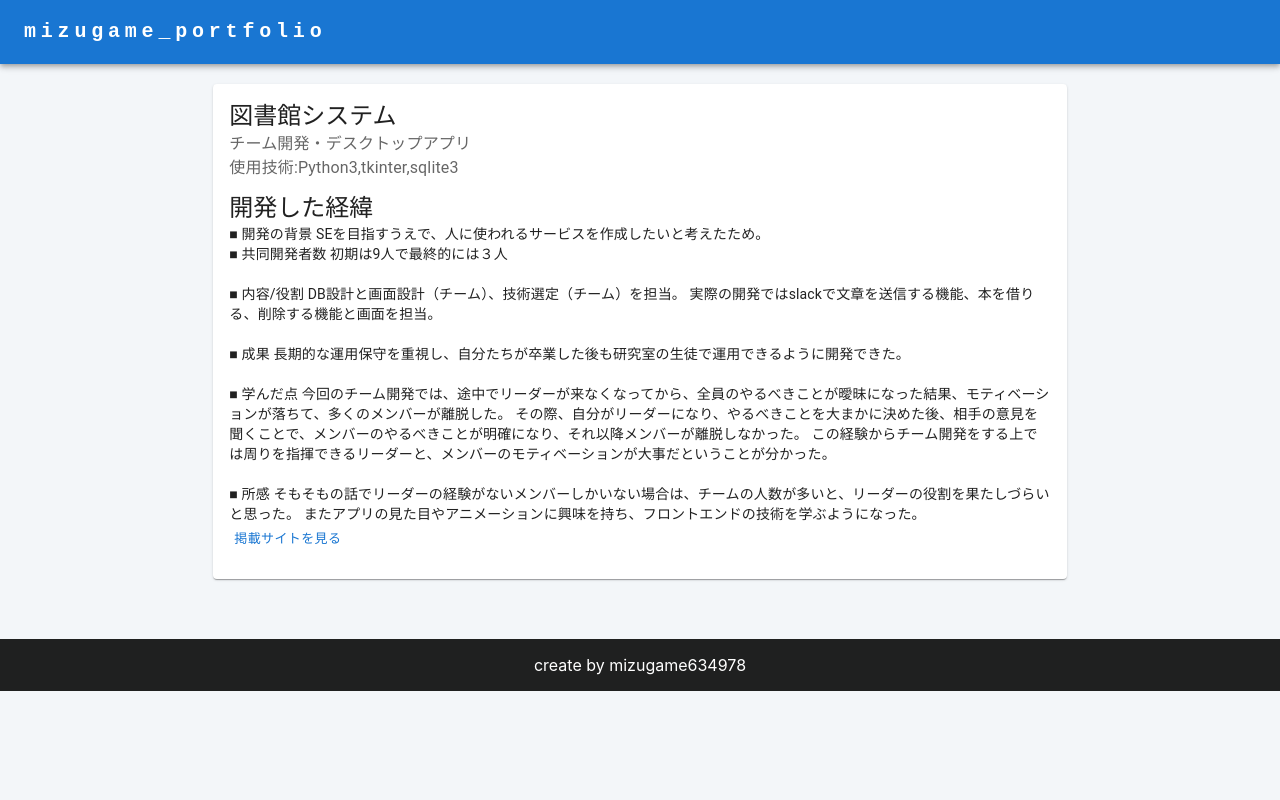
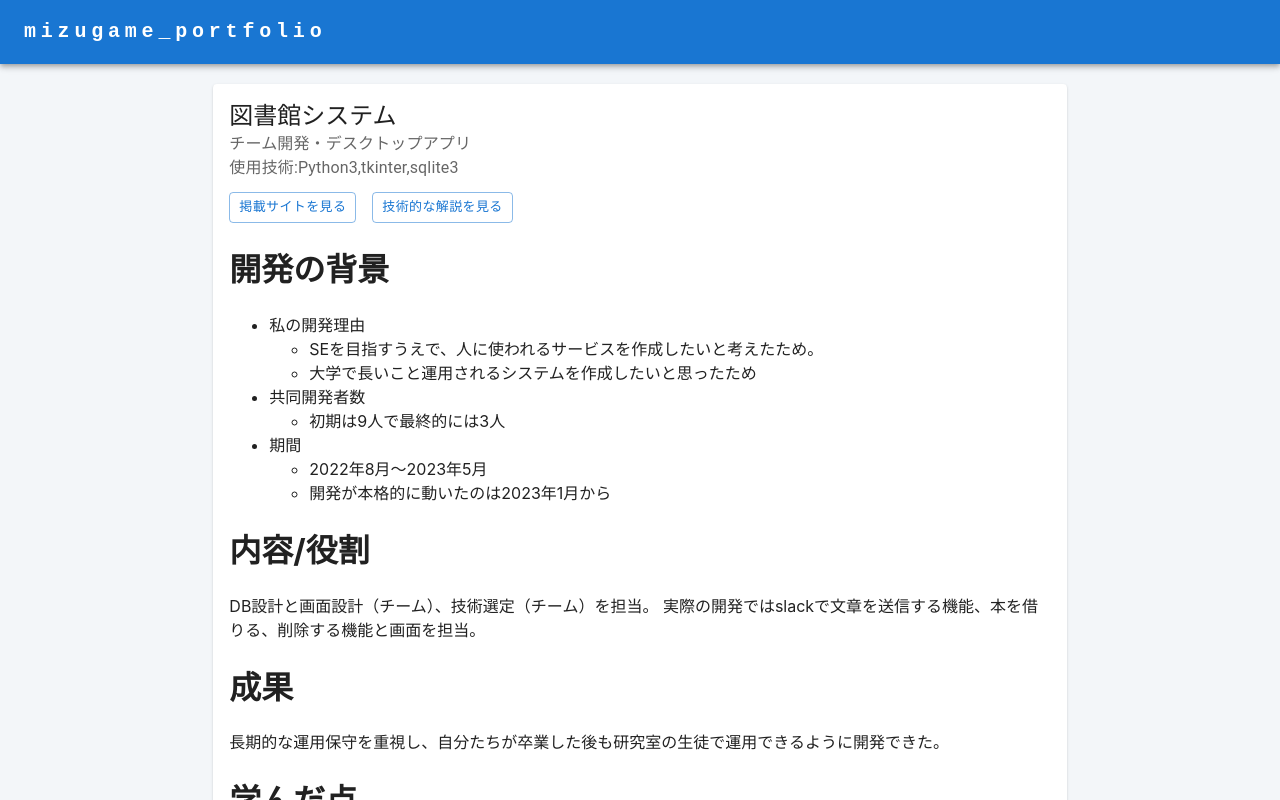
Before and after one commit to mizugame634978/Portfolio_site, a React (Create React App) app: page /Product1 in a window 1280 px wide. Shown: the top 800 px of the page. Built offline with nearby package versions, Linux system fonts and the light colour scheme.

Commit message:
:sparkles: マークダウンで詳細ページを既述できるようになった

```diff
--- a/package.json
+++ b/package.json
@@ -10,10 +10,13 @@
     "@testing-library/jest-dom": "^5.14.1",
     "@testing-library/react": "^13.0.0",
     "@testing-library/user-event": "^13.2.1",
+    "github-markdown-css": "^5.5.0",
     "react": "^18.2.0",
     "react-dom": "^18.2.0",
+    "react-markdown": "^9.0.1",
     "react-router-dom": "6",
     "react-scripts": "5.0.1",
+    "remark-gfm": "^4.0.0",
     "web-vitals": "^2.1.0"
   },
   "scripts": {
--- a/src/App.jsx
+++ b/src/App.jsx
@@ -13,6 +13,7 @@ import Product3 from "./Product3";
 import Product2Detail from "./Product2Detail";
 import Product1Detail from "./Product1Detail";
 import Product3Detail from "./Product3Detail";
+
 import { ResponsiveAppBar } from "./ResponsiveAppBar";
 import Fotter from "./Fotter"
 import Skill from "./Skill";
@@ -63,6 +64,7 @@ function App() {
         <Route path="/Product1" element={<Product1Detail />} />
         <Route path="/Product2" element={<Product2Detail />} />
         <Route path="/Product3" element={<Product3Detail />} />
+
       </Routes>
       <Fotter/>
     </div>
--- a/src/Introduction.jsx
+++ b/src/Introduction.jsx
@@ -8,6 +8,7 @@ import CardContent from "@mui/material/CardContent";
 import Button from "@mui/material/Button";
 import Typography from "@mui/material/Typography";
 import Link from "@mui/material/Link";
+import Stack from '@mui/material/Stack';
 /*mui icons */
 import LocalLibraryIcon from "@mui/icons-material/LocalLibrary";
 import GitHubIcon from "@mui/icons-material/GitHub";
@@ -23,6 +24,7 @@ const card = (
         <br />
         卒業 : 25卒（予定）
         <br />
+        <Stack spacing={2} direction="row">
           <Link
             href="https://github.com/mizugame634978"
             target="_blank"
@@ -31,6 +33,10 @@ const card = (
           >
             <GitHubIcon fontSize="large" />
           </Link>
+          <Link href="https://qiita.com/mizugame634978" target="_blank" rel="noopener">
+            <Button size="small" variant="contained" color="success">Qiita</Button>
+          </Link>
+        </Stack>
       </Typography>
     </CardContent>
   </React.Fragment>
--- a/src/Product1Detail.jsx
+++ b/src/Product1Detail.jsx
@@ -7,10 +7,10 @@ import CardActions from "@mui/material/CardActions";
 import CardContent from "@mui/material/CardContent";
 import Button from "@mui/material/Button";
 import Typography from "@mui/material/Typography";
-
+import Stack from '@mui/material/Stack';
 import LocalLibraryIcon from "@mui/icons-material/LocalLibrary";
 import SportsEsportsIcon from "@mui/icons-material/SportsEsports";
-
+import Product1Markdown from "./Product1Markdown";
 const card = (
   <React.Fragment>
     <Typography variant="h5" component="div">
@@ -22,29 +22,15 @@ const card = (
       使用技術:Python3,tkinter,sqlite3
     </Typography>
 
-    <Typography variant="h5">開発した経緯</Typography>
-    <Typography variant="body2">
-    ■ 開発の背景
-SEを目指すうえで、人に使われるサービスを作成したいと考えたため。<br />
-■ 共同開発者数
-初期は9人で最終的には３人<br /><br />
-■ 内容/役割
-DB設計と画面設計（チーム）、技術選定（チーム）を担当。
-実際の開発ではslackで文章を送信する機能、本を借りる、削除する機能と画面を担当。<br /><br />
-■ 成果
-長期的な運用保守を重視し、自分たちが卒業した後も研究室の生徒で運用できるように開発できた。<br /><br />
-■ 学んだ点
-今回のチーム開発では、途中でリーダーが来なくなってから、全員のやるべきことが曖昧になった結果、モティベーションが落ちて、多くのメンバーが離脱した。
-その際、自分がリーダーになり、やるべきことを大まかに決めた後、相手の意見を聞くことで、メンバーのやるべきことが明確になり、それ以降メンバーが離脱しなかった。
-この経験からチーム開発をする上では周りを指揮できるリーダーと、メンバーのモティベーションが大事だということが分かった。<br /><br />
-■ 所感
-そもそもの話でリーダーの経験がないメンバーしかいない場合は、チームの人数が多いと、リーダーの役割を果たしづらいと思った。
-またアプリの見た目やアニメーションに興味を持ち、フロントエンドの技術を学ぶようになった。
-    </Typography>
 
-    <Link href="https://www.osakac.ac.jp/project_now/ei/1164" target="_blank" rel="noopener">
-      <Button size="small">掲載サイトを見る</Button>
-    </Link>
+    <Stack spacing={2} direction="row">
+      <Link href="https://www.osakac.ac.jp/project_now/ei/1164" target="_blank" rel="noopener">
+        <Button size="small" variant="outlined">掲載サイトを見る</Button>
+      </Link>
+      <Link href="https://qiita.com/mizugame634978/items/b256e2563adc6d372599" target="_blank" rel="noopener">
+        <Button size="small" variant="outlined">技術的な解説を見る</Button>
+      </Link>
+    </Stack>
   </React.Fragment>
 );
 
@@ -53,7 +39,10 @@ export default function Product1Detail() {
     <Grid container alignItems="center" justifyContent="center">
       <Grid card xs={11}lg={8}>
         <Card >
-          <CardContent>{card}</CardContent>
+          <CardContent>
+            {card}
+            <Product1Markdown/>
+          </CardContent>
         </Card>
       </Grid>
     </Grid>
--- /dev/null
+++ b/src/Product1Markdown.jsx
@@ -0,0 +1,38 @@
+import * as React from "react";
+import ReactMarkdown from "react-markdown";
+import 'github-markdown-css/github-markdown.css';
+import gfm from 'remark-gfm';
+
+
+const markdownText = `
+# 開発の背景
+- 私の開発理由
+  - SEを目指すうえで、人に使われるサービスを作成したいと考えたため。
+  - 大学で長いこと運用されるシステムを作成したいと思ったため
+- 共同開発者数
+  - 初期は9人で最終的には3人
+- 期間
+  - 2022年8月～2023年5月
+  - 開発が本格的に動いたのは2023年1月から
+# 内容/役割
+DB設計と画面設計（チーム）、技術選定（チーム）を担当。
+実際の開発ではslackで文章を送信する機能、本を借りる、削除する機能と画面を担当。
+# 成果
+長期的な運用保守を重視し、自分たちが卒業した後も研究室の生徒で運用できるように開発できた。
+# 学んだ点
+今回のチーム開発では、途中でリーダーが来なくなってから、全員のやるべきことが曖昧になった結果、モティベーションが落ちて、多くのメンバーが離脱した。
+その際、自分がリーダーになり、やるべきことを大まかに決めた後、相手の意見を聞くことで、メンバーのやるべきことが明確になり、それ以降メンバーが離脱しなかった。
+この経験からチーム開発をする上では周りを指揮できるリーダーと、メンバーのモティベーションが大事だということが分かった。
+# 所感
+そもそもの話でリーダーの経験がないメンバーしかいない場合はチームの人数が多いと、リーダーの役割を果たしづらいと思った。
+またアプリの見た目やアニメーションに興味を持ち、フロントエンドの技術を学ぶようになった。
+`;
+
+
+export default function Markdown1() {
+  return (
+    <>
+      <ReactMarkdown className="" remarkPlugins={[gfm]} children={markdownText} />
+    </>
+  );
+}
--- a/src/Product2Detail.jsx
+++ b/src/Product2Detail.jsx
@@ -7,10 +7,10 @@ import CardActions from "@mui/material/CardActions";
 import CardContent from "@mui/material/CardContent";
 import Button from "@mui/material/Button";
 import Typography from "@mui/material/Typography";
-
+import Stack from '@mui/material/Stack';
 import LocalLibraryIcon from "@mui/icons-material/LocalLibrary";
 import SportsEsportsIcon from "@mui/icons-material/SportsEsports";
-
+import Product2Markdown from "./Product2Markdown";
 const card = (
   <React.Fragment>
     <Typography variant="h5" component="div">
@@ -22,24 +22,14 @@ const card = (
       使用技術:Python3,Django,postgreSQL
     </Typography>
 
-    <Typography variant="h5">開発した経緯</Typography>
-    <Typography variant="body2">
-      市場に自分のほしいと思ったアプリがなかったから
-    </Typography>
-    <Typography>
-
-■ 成果:
-ユーザーが考えることを減らし、質を落としてでも記録を残してもらえるように作った<br /><br />
-
-■ 学んだ点:
-
-理解が曖昧でもなんとなくわかるなら作り始めたが、この方法だとモティベーションを保ちやすいことが分かった。
-またフレームワークがクラスからテーブルを作成する場合は、考えたテーブルをそのままクラスに書いてはいけないことがわかった。
-    </Typography>
-
-    <Link href="https://github.com/mizugame634978/smash_note" target="_blank" rel="noopener">
-      <Button size="small">ソースコードを見る</Button>
-    </Link>
+    <Stack spacing={2} direction="row">
+      <Link href="https://smash-note.onrender.com/smash_note/" target="_blank" rel="noopener">
+        <Button size="small" variant="outlined">触ってみる</Button>
+      </Link>
+      <Link href="https://github.com/mizugame634978/smash_note" target="_blank" rel="noopener">
+        <Button size="small" variant="outlined">ソースコードを見る</Button>
+      </Link>
+    </Stack>
   </React.Fragment>
 );
 
@@ -48,7 +38,10 @@ export default function Product2Detail() {
     <Grid container alignItems="center" justifyContent="center">
       <Grid card xs={11}lg={8}>
         <Card>
-          <CardContent>{card}</CardContent>
+          <CardContent>
+            {card}
+            <Product2Markdown/>
+            </CardContent>
         </Card>
       </Grid>
     </Grid>
--- /dev/null
+++ b/src/Product2Markdown.jsx
@@ -0,0 +1,35 @@
+import * as React from "react";
+import ReactMarkdown from "react-markdown";
+import 'github-markdown-css/github-markdown.css';
+import gfm from 'remark-gfm';
+
+
+const markdownText = `
+
+# なんのアプリ？
+- スマブラでキャラクター対策（キャラ対）をするために、相手キャラごとに感想などを投稿
+- 複数キャラ使いが相手のキャラに対してどのキャラを当てればよいかを勝率を表示することでサポート
+
+# 開発した経緯
+市場に自分のほしいと思ったアプリがなかったから
+# 方向性
+ユーザーが考えることを減らし、質を落としてでも記録を残してもらえるように作った
+# 工夫した点
+- キャラ数が多いのでPC、タブレット向けにUIを設計した
+# 学んだ点:
+- 理解が曖昧でもなんとなくわかるなら作り始めたが、この方法だとモティベーションを保ちやすいことが分かった。
+- フレームワークがクラスからテーブルを作成する場合は、考えたテーブルをそのままクラスに書いてはいけないことがわかった。
+# 今後の改善点
+- 勝率などをグラフでみたい
+- 期間で絞り込みたい
+- 新作が出た時ように、投稿日時からverを自動挿入する機能
+`;
+
+
+export default function Markdown1() {
+  return (
+    <>
+      <ReactMarkdown className="" remarkPlugins={[gfm]} children={markdownText} />
+    </>
+  );
+}
--- /dev/null
+++ b/src/Product3Markdown.jsx
@@ -0,0 +1,27 @@
+import * as React from "react";
+import ReactMarkdown from "react-markdown";
+import 'github-markdown-css/github-markdown.css';
+import gfm from 'remark-gfm';
+
+
+const markdownText = `
+
+# 開発した経緯
+- 履歴書に開発実績をかけない企業があったため
+- 規模の大小を問わずReactで人に見せれるものを作りたかった
+# 工夫点
+- これらのプロダクトごとの個別ベージはマークダウンで既述できるようにした
+# 今後の改善点
+- 現在はマークダウンをjsの変数に直接記述している。これを別ファイルのマークダウンを読み込む形式にしたい
+# その他
+- muiを用いて開発する際にbootstrapの知識が少し活かせた
+`;
+
+
+export default function Markdown1() {
+  return (
+    <>
+      <ReactMarkdown className="" remarkPlugins={[gfm]} children={markdownText} />
+    </>
+  );
+}
--- a/src/Skill.jsx
+++ b/src/Skill.jsx
@@ -14,14 +14,14 @@ const card = (
         Skill
       </Typography>
       <Typography variant="body2">
-        python:1年 , Django:4ヶ月
+        python:2022年7月～ <br />
+        Django:2023年3月～<br />
         <br />
-        JavaScript:4ヶ月 , React:３ヶ月
+        JavaScript:2023年6月～ <br />
+        React:2023年7月～<br />
         <br />
-        html&css:７ヶ月
-        <br />
-        c言語:2年
-        <br />
+        html&css:７ヶ月<br />
+        c言語:2021年4月～2023年1月<br />
       </Typography>
     </CardContent>
   </React.Fragment>
```
Also changed, not shown: src/Product3Detail.jsx (+6 -8 lines), 1 other file (tests, documents, lock files or other folders). Lines whose indentation alone changed are shown as unchanged.
